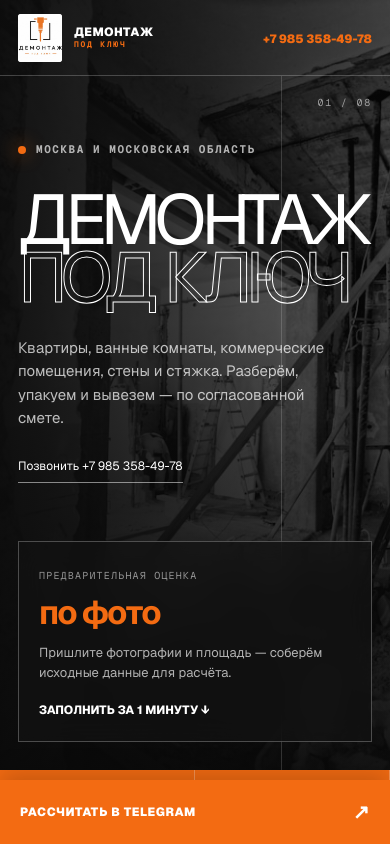
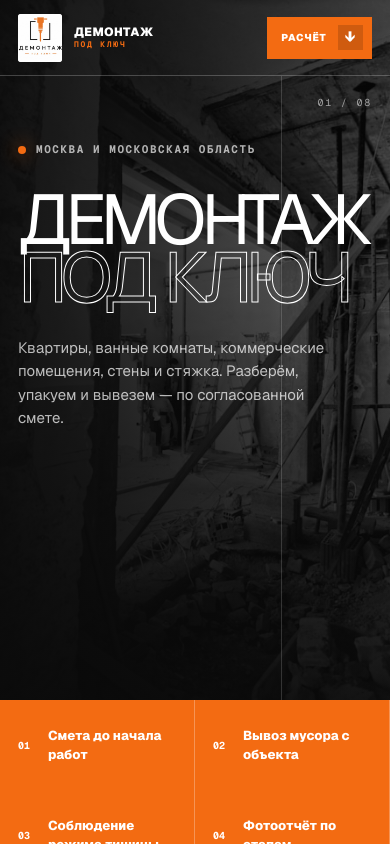
Before and after one commit to wm669vjvr2-ui/naumenko-demolition, a Next.js app: page / in a window 390 px wide. Shown: the top 844 px of the page. Built offline with nearby package versions, Linux system fonts and the light colour scheme.

Commit message:
Move estimate access into header tab

```diff
--- a/app/landing.module.css
+++ b/app/landing.module.css
@@ -38,11 +38,11 @@
 .header nav a { position: relative; }
 .header nav a::after { content: ""; position: absolute; left: 0; right: 100%; bottom: -8px; height: 2px; background: var(--orange); transition: right .25s; }
 .header nav a:hover::after { right: 0; }
-.headerContact { justify-self: end; text-align: right; }
-.headerContact span { display: block; margin-bottom: 6px; color: rgba(255,255,255,.58); font: 9px/1 var(--font-mono); text-transform: uppercase; letter-spacing: .14em; }
-.headerContact a { color: var(--orange); font-size: 16px; font-weight: 850; }
+.headerEstimate { min-height: 46px; justify-self: end; padding: 0 9px 0 18px; display: inline-flex; align-items: center; gap: 16px; background: var(--orange); color: white; font-size: 11px; font-weight: 850; letter-spacing: .08em; text-transform: uppercase; transition: background .2s, transform .2s; }
+.headerEstimate span { width: 28px; height: 28px; display: grid; place-items: center; background: rgba(0,0,0,.15); font-size: 15px; }
+.headerEstimate:hover { background: var(--orange-dark); transform: translateY(-2px); }
 
-.hero { min-height: max(760px, 100svh); position: relative; display: grid; grid-template-columns: 1fr minmax(280px, 390px); align-items: end; padding: 170px var(--pad) 62px; color: white; isolation: isolate; }
+.hero { min-height: max(760px, 100svh); position: relative; display: grid; grid-template-columns: 1fr; align-items: end; padding: 170px var(--pad) 76px; color: white; isolation: isolate; }
 .heroImage, .heroShade { position: absolute; inset: 0; width: 100%; height: 100%; }
 .heroImage { z-index: -3; object-fit: cover; filter: grayscale(1) contrast(1.08); }
 .heroShade { z-index: -2; background: linear-gradient(90deg, rgba(10,10,10,.94) 0%, rgba(10,10,10,.72) 49%, rgba(10,10,10,.22) 78%, rgba(10,10,10,.48) 100%), linear-gradient(0deg, rgba(10,10,10,.72), transparent 52%); }
@@ -53,16 +53,9 @@
 .hero h1 { margin: 0; max-width: 980px; font-size: clamp(68px, 10.7vw, 172px); line-height: .78; letter-spacing: -.09em; text-transform: uppercase; }
 .hero h1 em { color: transparent; font-style: normal; -webkit-text-stroke: 2px white; }
 .heroCopy > p { max-width: 660px; margin: 42px 0 0; color: rgba(255,255,255,.72); font-size: clamp(16px, 1.35vw, 21px); line-height: 1.55; }
-.heroActions { display: flex; align-items: center; flex-wrap: wrap; gap: 24px; margin-top: 38px; }
 .primaryButton { min-height: 66px; padding: 0 8px 0 24px; display: inline-flex; align-items: center; gap: 28px; background: var(--orange); color: #fff; font-size: 13px; font-weight: 850; text-transform: uppercase; letter-spacing: .05em; transition: background .25s, transform .25s; }
 .primaryButton span { width: 50px; height: 50px; display: grid; place-items: center; background: rgba(0,0,0,.16); font-size: 20px; }
 .primaryButton:hover { background: var(--orange-dark); transform: translateY(-3px); }
-.textButton { padding-bottom: 7px; border-bottom: 1px solid rgba(255,255,255,.5); font-size: 13px; }
-.heroPanel { align-self: end; padding: 32px; border: 1px solid rgba(255,255,255,.25); background: rgba(18,18,18,.72); backdrop-filter: blur(14px); }
-.heroPanel > span { color: rgba(255,255,255,.55); font: 10px var(--font-mono); letter-spacing: .12em; text-transform: uppercase; }
-.heroPanel strong { display: block; margin-top: 10px; color: var(--orange); font-size: 44px; line-height: 1; letter-spacing: -.05em; }
-.heroPanel p { margin: 24px 0; color: rgba(255,255,255,.68); line-height: 1.55; font-size: 13px; }
-.heroPanel a { color: white; font-size: 12px; font-weight: 800; text-transform: uppercase; }
 .heroIndex { position: absolute; right: var(--pad); top: 124px; color: rgba(255,255,255,.55); font: 10px var(--font-mono); letter-spacing: .18em; }
 
 .proof { display: grid; grid-template-columns: repeat(4, 1fr); background: var(--orange); color: white; }
@@ -248,12 +241,9 @@
 .footer > div a:last-child { color: var(--orange); }
 .footer > small { grid-column: 1 / -1; align-self: end; color: rgba(255,255,255,.35); font-size: 9px; line-height: 1.5; }
 .footer > small a { text-decoration: underline; }
-.mobileTelegram { display: none; }
-
 @media (max-width: 1100px) {
   .header { grid-template-columns: 1fr auto; }
   .header nav { display: none; }
-  .hero { grid-template-columns: 1fr 310px; }
   .about { grid-template-columns: .25fr 1fr; }
   .aboutText { grid-column: 2; }
   .estimate { gap: 5vw; }
@@ -264,25 +254,19 @@
 }
 
 @media (max-width: 760px) {
-  .site { --pad: 18px; padding-bottom: 72px; }
+  .site { --pad: 18px; }
   .header { min-height: 76px; gap: 12px; }
   .brandMark { width: 44px; height: 48px; }
   .brandText { font-size: 12px; }
-  .headerContact span { display: none; }
-  .headerContact a { font-size: 12px; }
-  .hero { min-height: 770px; display: block; padding-top: 144px; padding-bottom: 28px; }
+  .headerEstimate { min-height: 42px; padding-left: 14px; gap: 11px; font-size: 10px; }
+  .headerEstimate span { width: 25px; height: 25px; }
+  .hero { min-height: 700px; display: block; padding-top: 144px; padding-bottom: 64px; }
   .hero::before { inset: 76px auto 0 72%; }
   .heroImage { object-position: 58% center; }
   .heroShade { background: linear-gradient(90deg, rgba(10,10,10,.96), rgba(10,10,10,.55)), linear-gradient(0deg, rgba(10,10,10,.86), transparent 58%); }
   .hero h1 { font-size: clamp(57px, 18vw, 92px); line-height: .82; }
   .hero h1 em { -webkit-text-stroke-width: 1px; }
   .heroCopy > p { margin-top: 30px; font-size: 15px; }
-  .heroActions { margin-top: 28px; }
-  .heroActions .primaryButton { display: none; }
-  .textButton { font-size: 12px; }
-  .heroPanel { position: absolute; inset: auto 18px 28px; padding: 20px; }
-  .heroPanel strong { font-size: 33px; }
-  .heroPanel p { margin: 14px 0; }
   .heroIndex { right: 18px; top: 96px; }
   .proof { grid-template-columns: 1fr 1fr; }
   .proof div { min-height: 90px; padding: 18px; }
@@ -319,8 +303,6 @@
   .finalCta h2 { font-size: 58px; }
   .footer { grid-template-columns: 1fr; gap: 30px; }
   .footer > small { grid-column: auto; }
-  .mobileTelegram { position: fixed; z-index: 50; inset: auto 0 0; min-height: 64px; padding: 0 20px; display: flex; align-items: center; justify-content: space-between; background: var(--orange); color: white; font-size: 12px; font-weight: 850; text-transform: uppercase; letter-spacing: .05em; box-shadow: 0 -8px 24px rgba(0,0,0,.18); }
-  .mobileTelegram span { font-size: 20px; }
 }
 
 @media (max-width: 670px) and (min-width: 511px) {
--- a/app/layout.tsx
+++ b/app/layout.tsx
@@ -8,7 +8,7 @@ const mono = Geist_Mono({ variable: "--font-mono", subsets: ["latin", "cyrillic"
 export const metadata: Metadata = {
   metadataBase: new URL("https://wm669vjvr2-ui.github.io/naumenko-demolition/"),
   title: "Демонтаж под ключ в Москве и области",
-  description: "Демонтаж квартир, стен, стяжки, сантехкабин, ванных комнат и коммерческих помещений. Предварительная оценка по фото в Telegram.",
+  description: "Демонтаж квартир, стен, стяжки, сантехкабин, ванных комнат и коммерческих помещений. Расчёт стоимости по фото.",
   keywords: ["демонтаж Москва", "демонтаж квартиры", "демонтаж стен", "демонтаж под ключ", "вывоз строительного мусора"],
   icons: {
     icon: "https://wm669vjvr2-ui.github.io/naumenko-demolition/logo.jpg",
@@ -23,7 +23,7 @@ export const metadata: Metadata = {
   twitter: {
     card: "summary",
     title: "Демонтаж под ключ в Москве и МО",
-    description: "Предварительная оценка демонтажа по фото в Telegram.",
+    description: "Расчёт стоимости демонтажа по фото.",
   },
 };
 
--- a/app/page.tsx
+++ b/app/page.tsx
@@ -153,10 +153,7 @@ export default function Home() {
           <a href="#process">Этапы</a>
           <a href="#faq">Вопросы</a>
         </nav>
-        <div className={styles.headerContact}>
-          <span>Москва и область</span>
-          <a href={PHONE_HREF}>{PHONE_DISPLAY}</a>
-        </div>
+        <a className={styles.headerEstimate} href="#estimate" aria-label="Перейти к расчёту стоимости">Расчёт <span>↓</span></a>
       </header>
 
       <section className={styles.hero} id="top">
@@ -166,17 +163,7 @@ export default function Home() {
           <div className={styles.eyebrow}><span /> Москва и Московская область</div>
           <h1>Демонтаж<br /><em>под ключ</em></h1>
           <p>Квартиры, ванные комнаты, коммерческие помещения, стены и стяжка. Разберём, упакуем и вывезем — по согласованной смете.</p>
-          <div className={styles.heroActions}>
-            <a className={styles.primaryButton} href={directTelegram} target="_blank" rel="noreferrer">Рассчитать в Telegram <span>↗</span></a>
-            <a className={styles.textButton} href={PHONE_HREF}>Позвонить {PHONE_DISPLAY}</a>
-          </div>
         </div>
-        <aside className={styles.heroPanel}>
-          <span>Предварительная оценка</span>
-          <strong>по фото</strong>
-          <p>Пришлите фотографии и площадь — соберём исходные данные для расчёта.</p>
-          <a href="#estimate">Заполнить за 1 минуту ↓</a>
-        </aside>
         <div className={styles.heroIndex}>01 / 08</div>
       </section>
 
@@ -414,8 +401,6 @@ export default function Home() {
         <div><a href={PHONE_HREF}>{PHONE_DISPLAY}</a><a href={directTelegram} target="_blank" rel="noreferrer">Telegram ↗</a></div>
         <small>© 2026 · Фото прототипа: <a href="https://unsplash.com/photos/Te48TPzdcU8" target="_blank" rel="noreferrer">Milivoj Kuhar</a>, <a href="https://unsplash.com/photos/pBZBbCqyW8M" target="_blank" rel="noreferrer">Steffen Lemmerzahl</a>, <a href="https://unsplash.com/photos/3nROCRjZiFQ" target="_blank" rel="noreferrer">Razlan Hanafiah</a>.</small>
       </footer>
-
-      <a className={styles.mobileTelegram} href={directTelegram} target="_blank" rel="noreferrer">Рассчитать в Telegram <span>↗</span></a>
     </main>
   );
 }
```
Also changed, not shown: 1 other file (tests, documents, lock files or other folders).
